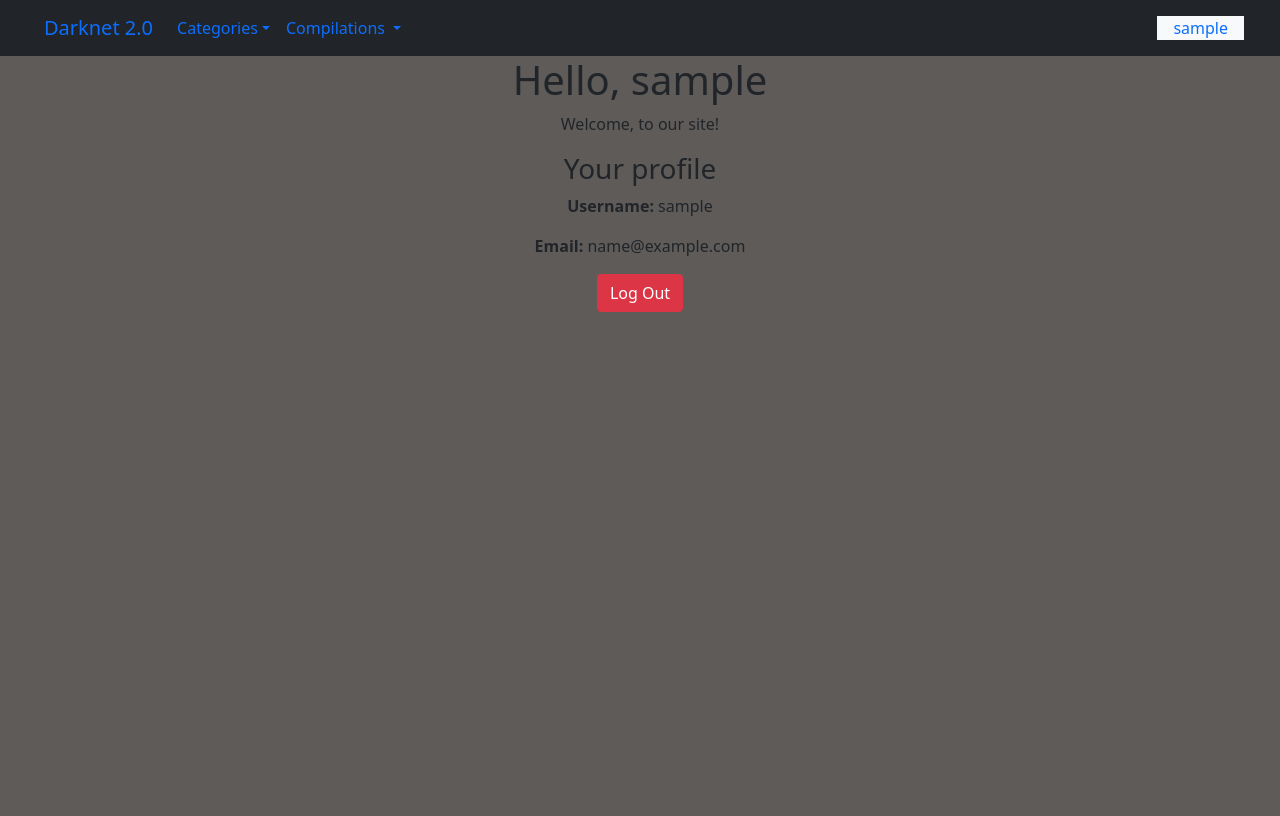
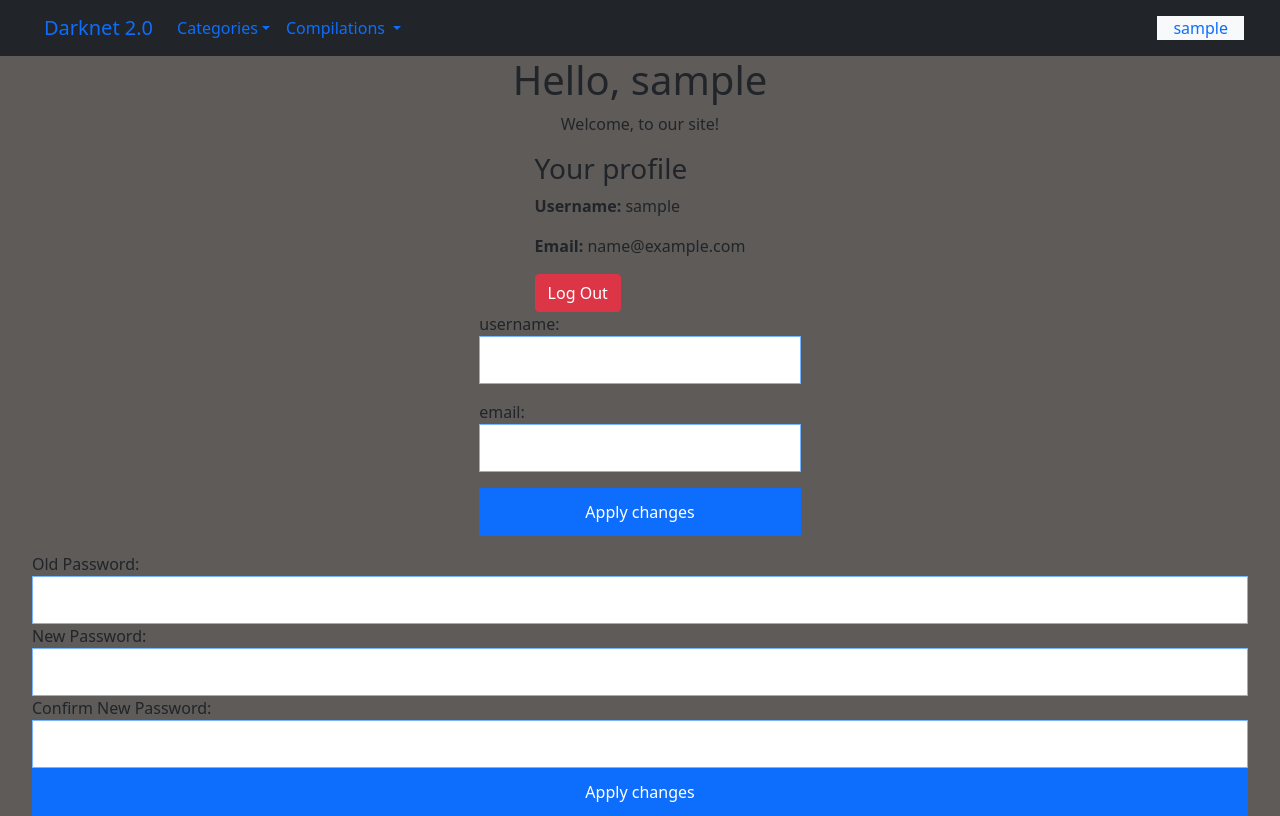
Before and after one commit to DeltaStas365/1st-django-project, a Django app: template first_site/users/templates/registration/profile.html in a window 1280 px wide. Before the commit the page ends 312 px from the top, so only its background shows below. Run offline with Django 4.2, Linux system fonts and the light colour scheme; the template is opened without the code that fills it: values that come from a table or form of the project are taken from there, others are empty; the visitor is signed in with stand-in values (Sample User, id 1).

Commit message:
Updated new password things.

```diff
--- a/first_site/first_site/settings.py
+++ b/first_site/first_site/settings.py
@@ -125,6 +125,6 @@ STATIC_URL = "static/"
 DEFAULT_AUTO_FIELD = "django.db.models.BigAutoField"
 
 
-LOGOUT_REDIRECT_URL = "profile"
+LOGOUT_REDIRECT_URL = "login"
 LOGIN_REDIRECT_URL = "profile"
 STATICFILES_DIRS = [BASE_DIR / "static"]
--- a/first_site/users/forms.py
+++ b/first_site/users/forms.py
@@ -18,3 +18,26 @@ class UserRegistrationForm(forms.ModelForm):
 class ProfileForm(forms.Form):
     username = forms.CharField(label="username", widget=forms.TextInput)
     email = forms.EmailField(label="email", widget=forms.TextInput)
+
+
+class ChangePassword(forms.Form):
+    def __int__(self, *args, **kwargs):
+        self.user = kwargs.pop("User")
+        super(ChangePassword, self).__init__(*args, **kwargs)
+
+    old_password = forms.CharField(label="Old Password", widget=forms.PasswordInput)
+    new_password = forms.CharField(label="New Password", widget=forms.PasswordInput)
+    confirm_new_password = forms.CharField(label="Confirm New Password", widget=forms.PasswordInput)
+
+    def clean_old_password(self):
+        password = self.cleaned_data["old_password"]
+        if not self.user.check_password(password):
+            self.add_error("old_password", forms.ValidationError("Incorrect password!"))
+        return password
+
+    def clean_new_password_repeat(self):
+        password1 = self.cleaned_data["new_password"]
+        password2 = self.cleaned_data["confirm_new_password"]
+        if password1 != password2:
+            self.add_error("confirm_new_password", forms.ValidationError("Password doesn't match!"))
+        return password1
--- a/first_site/users/templates/registration/profile.html
+++ b/first_site/users/templates/registration/profile.html
@@ -1,19 +1,51 @@
 {% extends "base_generic.html" %}
 {% block content %}
 
-<div class="col-lg-4 col-nd-6 col-10 mx-auto text-center">
+    <div class="d-flex justify-content-center flex-column align-items-center">
+            <div class="d-flex flex-column justify-content-center align-items-center">
                 <h1>Hello, {{ user.username|default:'guest' }}</h1>
                 <p>Welcome, to our site!</p>
+            </div>
+    <div class="d-flex flex-column align-items-center justify-content-start">
         {% if user.is_authenticated %}
+            <div>
                 <h3>Your profile</h3>
                 <p><b>Username:</b> {{ user.username }}</p>
                 <p><b>Email:</b> {{ user.email }}</p>
-    <a href="{% url 'logout' %}"><button type="button" class="btn btn-danger">Log Out</button></a>
+                <a href="{% url 'logout' %}">
+                    <button type="button" class="btn btn-danger">Log Out</button>
+                </a>
+            </div>
+            <div class="d-flex">
+                <form class="review-form" action="{% url 'edit_profile' %}" method="post">
+                    <div>
+                        {{profile_form.as_p}}
+                        {% csrf_token %}
+                        <p>
+                            <input class="btn btn-primary rounded-0" type="submit" value="Apply changes">
+                        </p>
+                    </div>
+                </form>
+            </div>
+            <div class="d-flex">
+                <form class="review-form" action="{% url 'change_password' %}" method="post">
+                    <div>
+                        {{password_form}}
+                        {% csrf_token %}
+                        <input class="btn btn-primary rounded-0" type="submit" value="Apply changes">
+                    </div>
+                </form>
+            </div>
         {% else %}
             <div class="d-flex flex-row justify-content-center">
-    <a href="{% url 'signup' %}"><button class="btn btn-success">Sign up</button></a>
-    <a href="{% url 'login' %}"><button class="btn btn-primary" >Log in</button></a>
+                <a href="{% url 'signup' %}">
+                    <button class="btn btn-success">Sign up</button>
+                </a>
+                <a href="{% url 'login' %}">
+                    <button class="btn btn-primary">Log in</button>
+                </a>
             </div>
         {% endif %}
     </div>
+    </div>
 {% endblock %}
--- a/first_site/users/urls.py
+++ b/first_site/users/urls.py
@@ -3,5 +3,5 @@ from .views import *
 urlpatterns = [
     path("profile/", profile, name='profile'),
     path("register/", registration, name="signup"),
-    # path("profile/edit", profile_edit, name="edit_profile"),
+    path("profile/edit", profile_edit, name="edit_profile"),
 ]
```
Also changed, not shown: first_site/users/services.py (added, +9 -0 lines), first_site/users/views.py (+25 -3 lines), first_site/comp_img/maxresdefault.jpg (added), first_site/games_previews/maxresdefault.jpg (added), first_site/games_previews/maxresdefault_N0dWM0d.jpg (added). Lines whose indentation alone changed are shown as unchanged.
